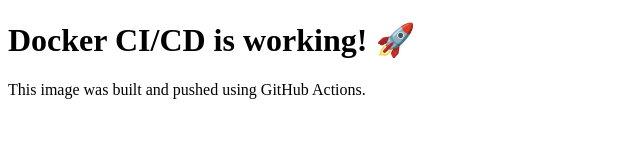
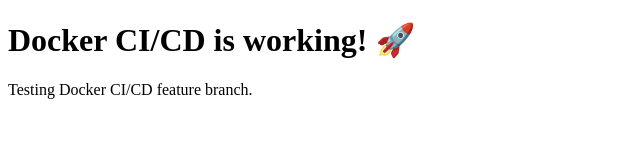
Before and after one commit to Aniruddhakharve/github-actions-practice, a plain HTML site: page index.html in a window 1280 px wide. Shown: the whole page, without its empty margins (0-640 px from the left). Drawn offline with Linux system fonts and the light colour scheme.

Commit message:
Test Docker workflow on feature branch

```diff
--- a/index.html
+++ b/index.html
@@ -5,6 +5,6 @@
 </head>
 <body>
     <h1>Docker CI/CD is working! 🚀</h1>
-    <p>This image was built and pushed using GitHub Actions.</p>
+    <p>Testing Docker CI/CD feature branch.</p>
 </body>
 </html>
```
Also changed, not shown: 1 other file.
